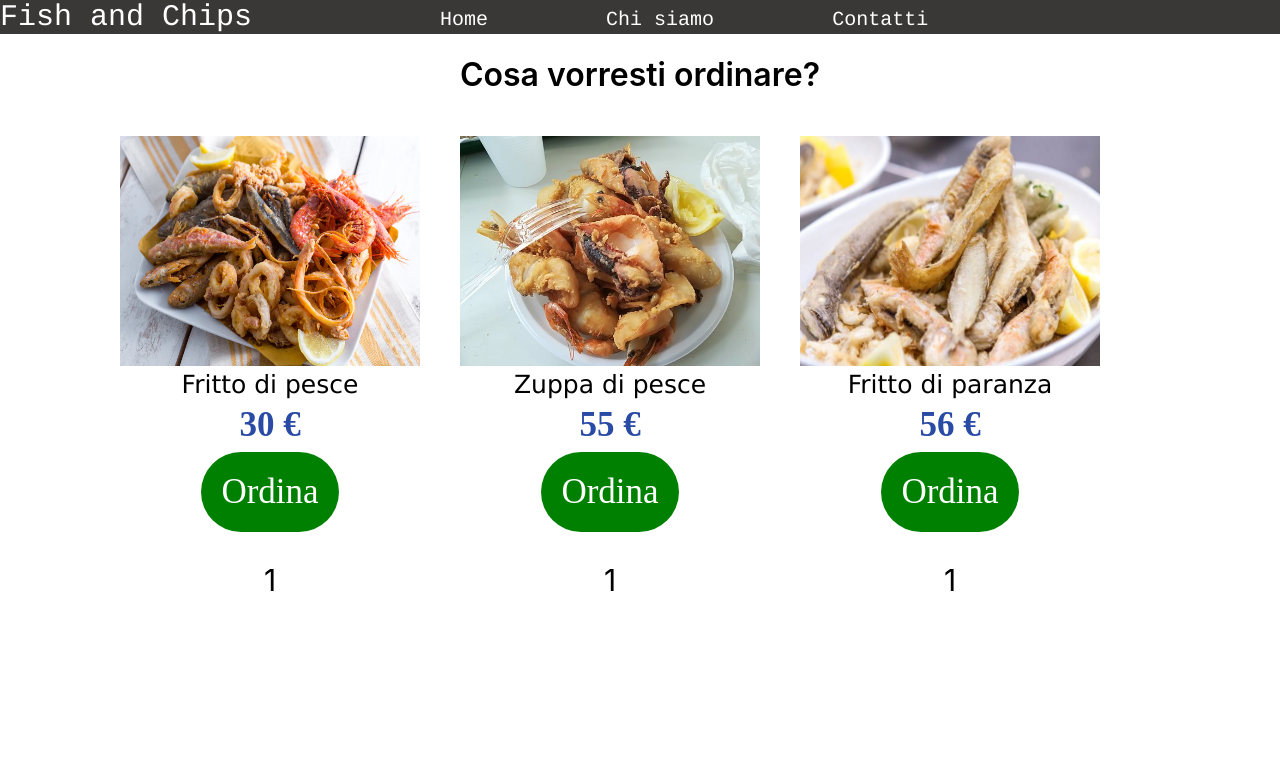
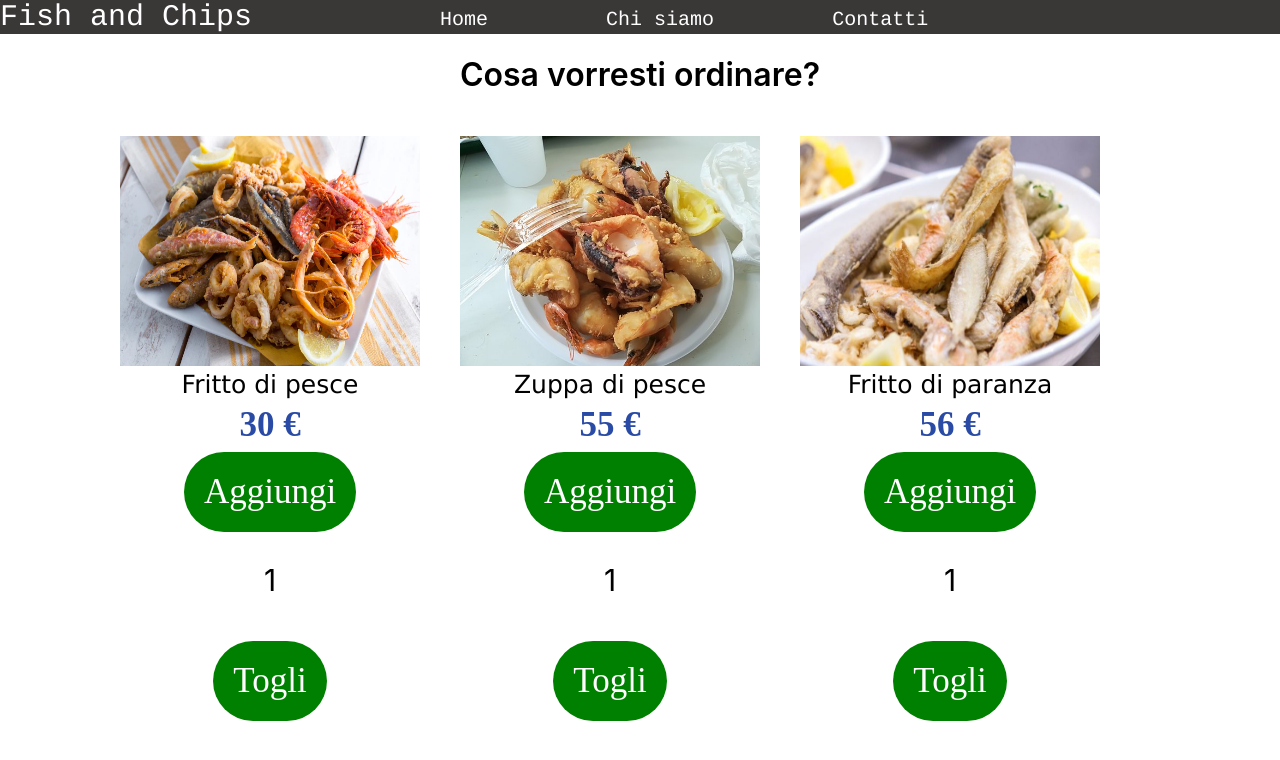
Before and after one commit to giorgiocoppola/Menu-, a React (Create React App) app: page / in a window 1280 px wide. Shown: the top 760 px of the page. Built offline with nearby package versions, Linux system fonts and the light colour scheme.

Commit message:
Utilizzo degli use state di incremento e di decremento del bottoni

```diff
--- a/src/components/Menu.js
+++ b/src/components/Menu.js
@@ -7,26 +7,32 @@ import React,{useState} from 'react'
 
 function Menu() {
   const [count,setcount] = useState(1)
+  const [count2,setcount2] = useState(1)
+  const [count3,setcount3] = useState(1)
          return (
         <div className="container">
          <h1>Cosa vorresti ordinare?</h1>
          <div className ="testo1"> <img src={pesce} width="300px" height="230px"></img>
          <div className="descrizione">Fritto di pesce</div>
          <div className="prezzo">30 €</div>
-         <button onClick={() => setcount(count + 1)}>Ordina</button>
+         <button onClick={() => setcount(count + 1)}>Aggiungi</button>
          <p>{count}</p>
+         <button onClick={() => setcount(count - 1)}>Togli</button>
          </div>
          <div className ="testo2"> <img src={pesce2} width="300px" height="230px"></img>
          <div className="descrizione">Zuppa di pesce</div>
          <div className="prezzo">55 €</div>
-         <button onClick={() => setcount(count + 1)}>Ordina</button>
-         <p>{count}</p>
+         <button onClick={() => setcount2(count2 + 1)}>Aggiungi</button>
+         <p>{count2}</p>
+         <button onClick={() => setcount2(count2 - 1)}>Togli</button>
          </div>
          <div className ="testo3"><img src={pesce3} width="300px" height="230px"></img>
          <div className="descrizione">Fritto di paranza</div>
          <div className="prezzo">56 €</div>
-         <button onClick={() => setcount(count + 1)}>Ordina</button>
-         <p>{count}</p>
+         <button onClick={() => setcount3(count3 + 1)}>Aggiungi</button>
+         <p>{count3}</p>
+         <button onClick={() => setcount3(count3 - 1)}>Togli</button>
+
          </div>
 
          </div>
```
